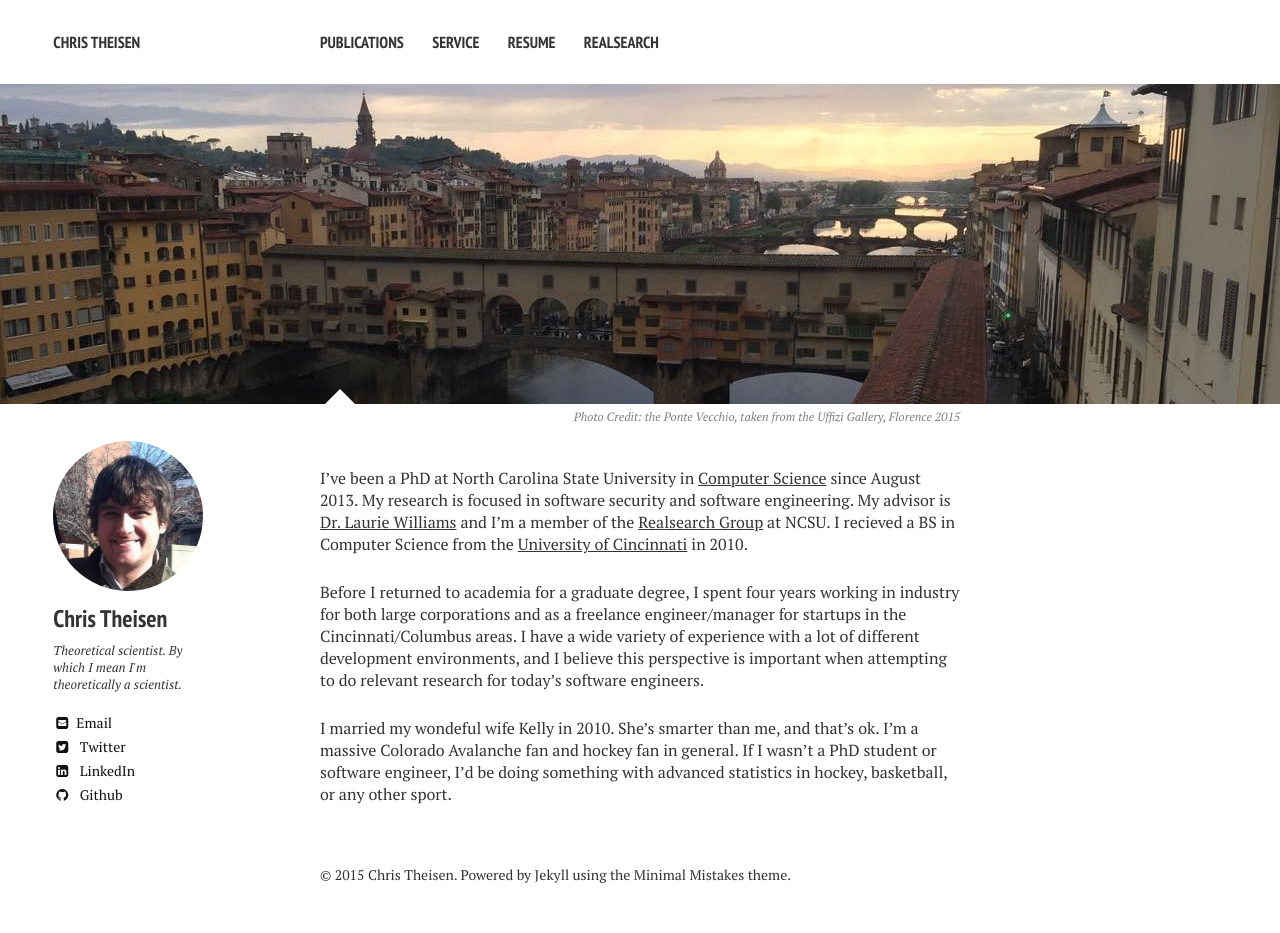
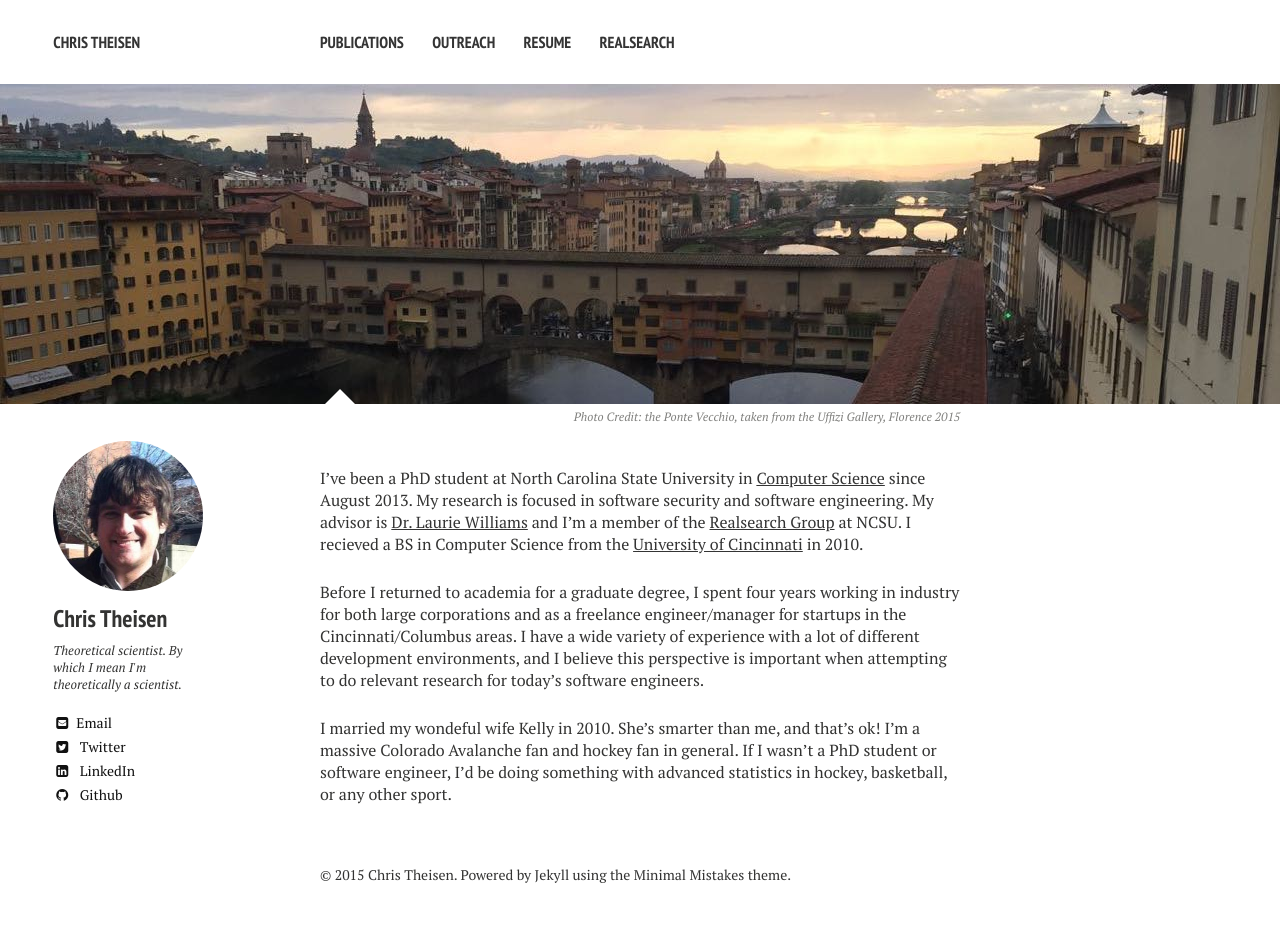
Before and after one commit to theisencr/old_webpage, a Jekyll site: the page built from index.md, in a window 1280 px wide. Built offline with Jekyll 4.4.1, drawn with Linux system fonts in a browser that asks for light colours; nearby versions of some CDN libraries.

Commit message:
renaming page

```diff
--- a/_data/navigation.yml
+++ b/_data/navigation.yml
@@ -3,8 +3,8 @@
 - title: Publications
   url: /publications/
 
-- title: Service
-  url: /service/
+- title: Outreach
+  url: /outreach/
 
 - title: Resume
   url: /resume/
--- a/index.md
+++ b/index.md
@@ -10,8 +10,8 @@ image:
   creditlink:
 ---
 
-I've been a PhD at North Carolina State University in [Computer Science](http://www.csc.ncsu.edu/) since August 2013. My research is focused in software security and software engineering. My advisor is [Dr. Laurie Williams](http://collaboration.csc.ncsu.edu/laurie/) and I'm a member of the [Realsearch Group](http://www.realsearchgroup.com/realsearch/) at NCSU. I recieved a BS in Computer Science from the [University of Cincinnati](http://eecs.ceas.uc.edu/) in 2010.
+I've been a PhD student at North Carolina State University in [Computer Science](http://www.csc.ncsu.edu/) since August 2013. My research is focused in software security and software engineering. My advisor is [Dr. Laurie Williams](http://collaboration.csc.ncsu.edu/laurie/) and I'm a member of the [Realsearch Group](http://www.realsearchgroup.com/realsearch/) at NCSU. I recieved a BS in Computer Science from the [University of Cincinnati](http://eecs.ceas.uc.edu/) in 2010.
 
 Before I returned to academia for a graduate degree, I spent four years working in industry for both large corporations and as a freelance engineer/manager for startups in the Cincinnati/Columbus areas. I have a wide variety of experience with a lot of different development environments, and I believe this perspective is important when attempting to do relevant research for today's software engineers.
 
-I married my wondeful wife Kelly in 2010. She's smarter than me, and that's ok. I'm a massive Colorado Avalanche fan and hockey fan in general. If I wasn't a PhD student or software engineer, I'd be doing something with advanced statistics in hockey, basketball, or any other sport.
+I married my wondeful wife Kelly in 2010. She's smarter than me, and that's ok! I'm a massive Colorado Avalanche fan and hockey fan in general. If I wasn't a PhD student or software engineer, I'd be doing something with advanced statistics in hockey, basketball, or any other sport.
```
Also changed, not shown: outreach/index.md (added, +38 -0 lines).
